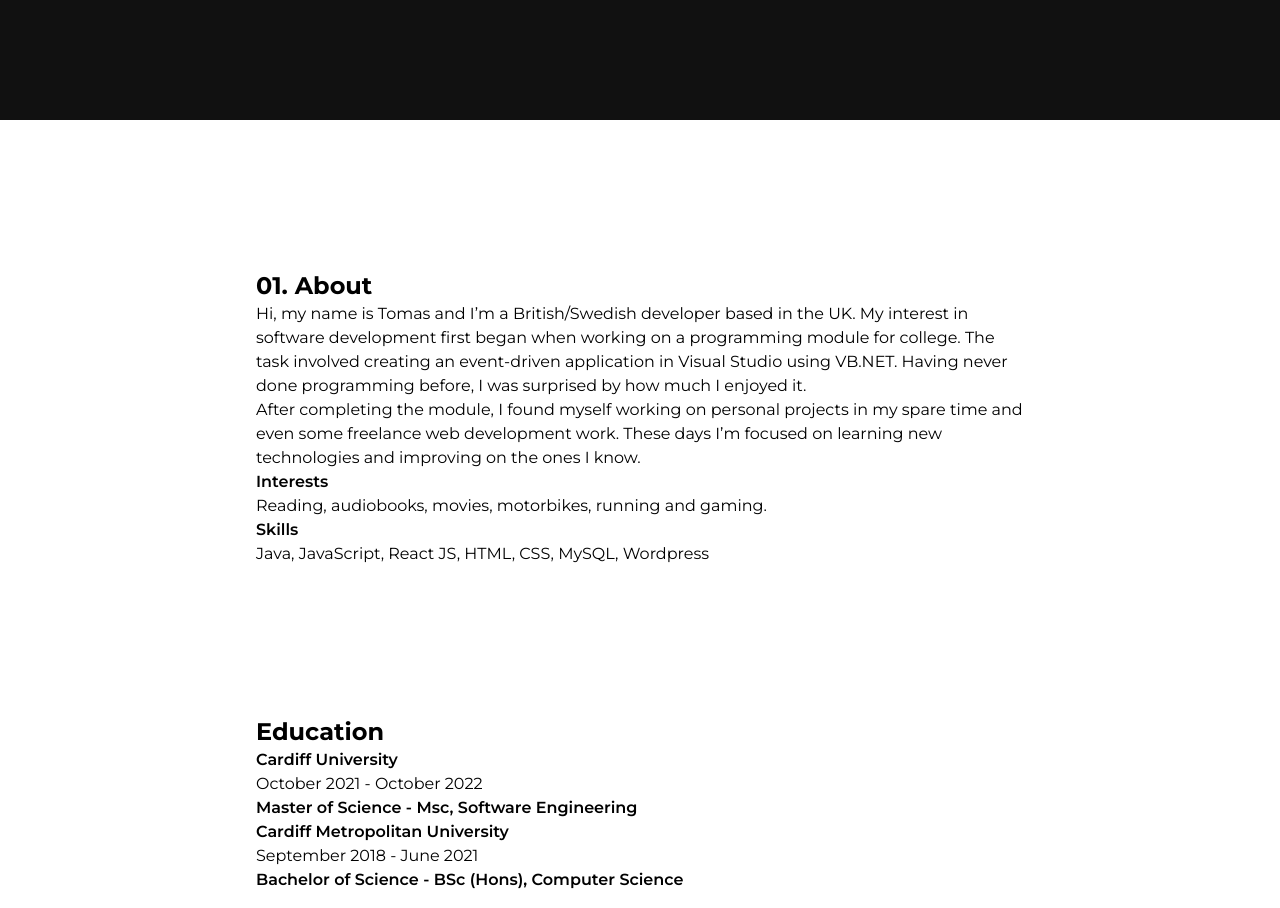
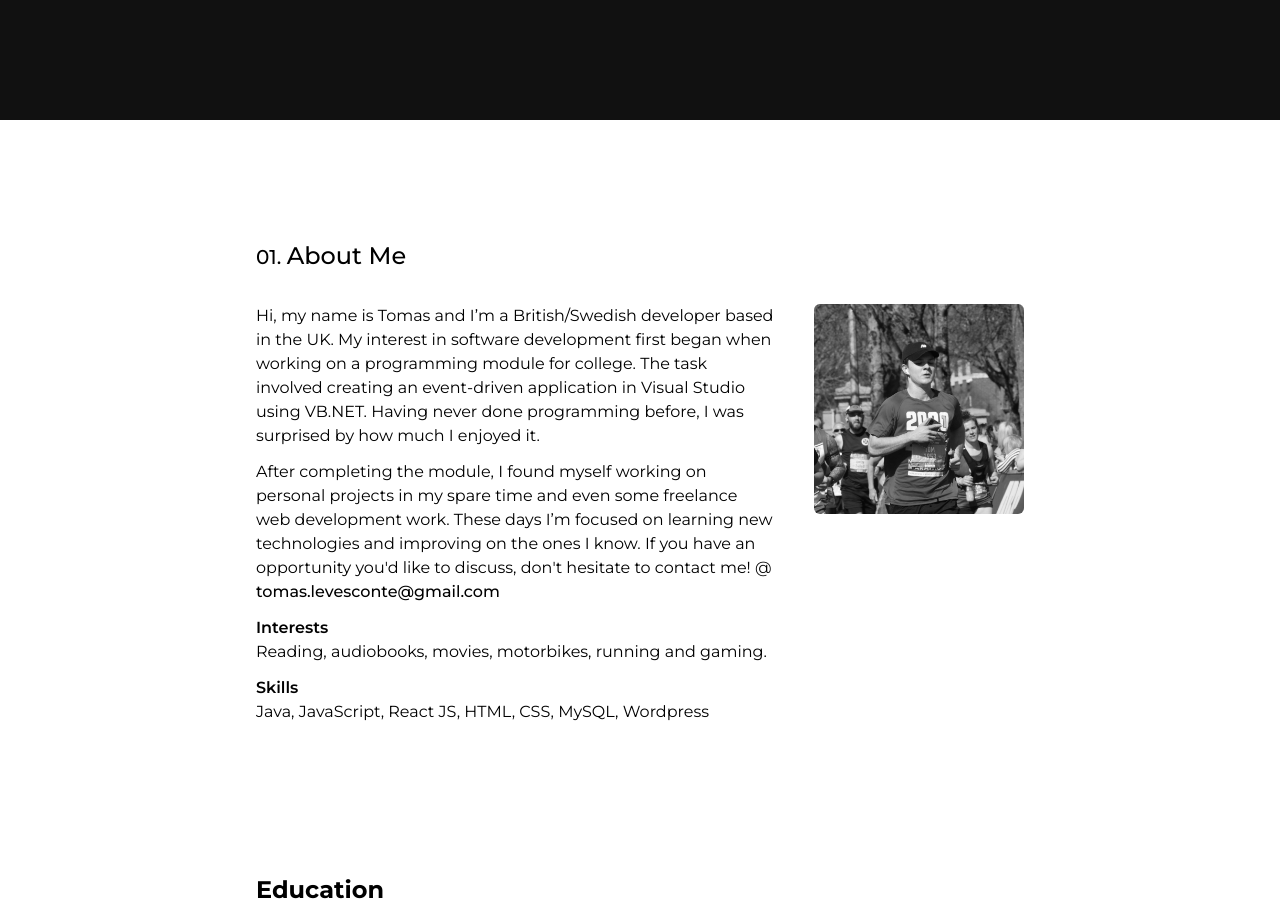
Before and after one commit to tlevesconte/portfolio-website, a React (Create React App) app: page / in a window 1280 px wide. Shown: the part 680-1588 px from the top of the page. Built offline with nearby package versions, Linux system fonts and the light colour scheme.

Commit message:
Add styling and image to about section

```diff
--- a/src/components/sections/About.js
+++ b/src/components/sections/About.js
@@ -1,11 +1,19 @@
 import React from 'react'
+import ProfilePicture from '../../assets/profile-picture.jpg'
 
 const About = () => {
   return (
     // About section
-    <section id='about' className='pt-[150px]'>
-      {/* About */}
-      <h2 className='text-2xl font-bold'>01. About</h2>
+    <section id='about' className='pt-[120px]'>
+        {/* About Heading*/}
+        <h2 className='text-2xl font-medium mb-8'>
+          <span className='text-xl'>01. </span>
+          About Me
+        </h2>
+        {/* About Content */}
+        <div id='about-content' className='flex flex-wrap justify-center  md:flex-nowrap '>
+          {/* About Text */}
+          <div id='about-text' className='basis-[36rem]'>
             <p>
               Hi, my name is Tomas and I’m a British/Swedish developer based in the UK.
               My interest in software development first began when working on a programming
@@ -13,19 +21,27 @@ const About = () => {
               Visual Studio using VB.NET. Having never done programming before, I was surprised
               by how much I enjoyed it.
             </p>
-      <p>
+            <p className='mt-3'>
             After completing the module, I found myself working on personal projects in my spare
             time and even some freelance web development work. These days I’m focused on learning
-      new technologies and improving on the ones I know.
+            new technologies and improving on the ones I know. If you have an opportunity you'd like
+            to discuss, don't hesitate to contact me! @
+            <a href='mailto:tomas.levesconte@gmail.com' className='font-medium hover:underline'> tomas.levesconte@gmail.com</a>
             </p>
 
             {/* Interests */}
-      <h3 className='font-semibold'>Interests</h3>
+            <h3 className='font-semibold mt-3'>Interests</h3>
             <p>Reading, audiobooks, movies, motorbikes, running and gaming.</p>
 
             {/* Skills */}
-      <h3 className='font-semibold'>Skills</h3>
+            <h3 className='font-semibold mt-3'>Skills</h3>
             <p>Java, JavaScript, React JS, HTML, CSS, MySQL, Wordpress</p>
+          </div>
+          {/* About Picture */}
+          <div id='about-picture' className='basis-41 max-w-[250px] max-h-[250px] grayscale hover:grayscale-0 pt-10 pl-0 md:pt-0 sm:pl-10'>
+            <img src={ProfilePicture} className='rounded-md' alt='Tomas Le Vesconte Profile Picture'></img>
+          </div>
+        </div>
     </section>
   )
 }
```
Lines whose indentation alone changed are shown as unchanged.
